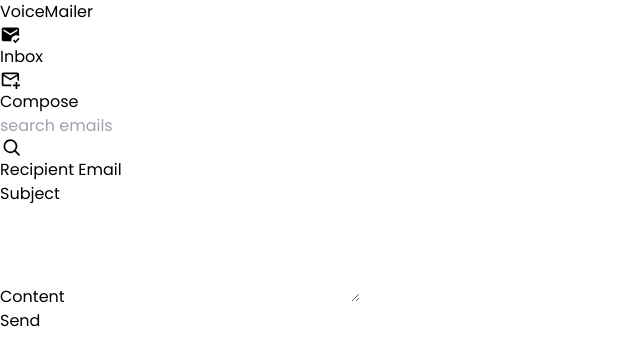
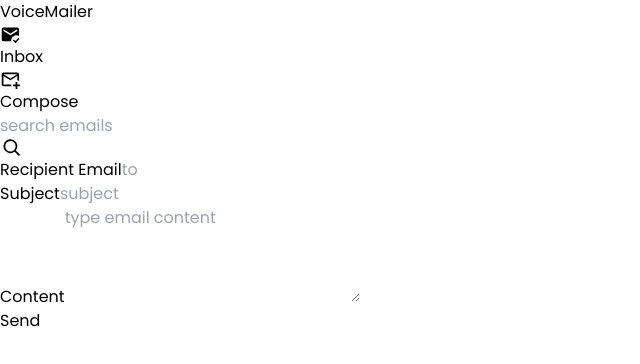
Before and after one commit to DC-21/MailApp, a React (Vite) app in the folder client/: page /compose in a window 1280 px wide. Shown: the top 364 px of the page, without its empty margins (0-640 px from the left). Built offline with nearby package versions, Linux system fonts and the light colour scheme.

Commit message:
compose, validate and send email update

```diff
--- a/client/package.json
+++ b/client/package.json
@@ -12,6 +12,7 @@
   "dependencies": {
     "@babel/plugin-transform-runtime": "^7.24.7",
     "@babel/runtime": "^7.24.7",
+    "@hookform/resolvers": "^3.9.0",
     "axios": "^1.7.2",
     "react": "^18.3.1",
     "react-dom": "^18.3.1",
@@ -19,7 +20,8 @@
     "react-query": "^3.39.3",
     "react-router-dom": "^6.24.1",
     "react-speech-recognition": "^3.10.0",
-    "recoil": "^0.7.7"
+    "recoil": "^0.7.7",
+    "yup": "^1.4.0"
   },
   "devDependencies": {
     "@babel/core": "^7.24.7",
@@ -28,6 +30,7 @@
     "@types/react": "^18.3.3",
     "@types/react-dom": "^18.3.0",
     "@types/react-speech-recognition": "^3.9.5",
+    "@types/yup": "^0.32.0",
     "@typescript-eslint/eslint-plugin": "^7.13.1",
     "@typescript-eslint/parser": "^7.13.1",
     "@vitejs/plugin-react": "^4.3.1",
--- a/client/src/components/layout/Navbar.tsx
+++ b/client/src/components/layout/Navbar.tsx
@@ -16,10 +16,8 @@
       email: "",
     });
 
-    // Clear local storage
     localStorage.clear();
 
-    // Navigate to home page
     navigate("/");
   };
 
@@ -50,6 +48,7 @@
         <div className="flex items-center gap-4">
           <span>Welcome, {userDetails.username}</span>
           <button
+            type="submit"
             onClick={handleLogout}
             className="p-2 bg-red-500 text-white rounded-lg"
           >
--- a/client/src/hooks/useSendEmail.ts
+++ b/client/src/hooks/useSendEmail.ts
@@ -1,22 +1,16 @@
-import { useQuery } from "react-query";
+import { useMutation } from "react-query";
 import axios from "axios";
 import { ENDPOINT } from "../typs/constants";
 
-// Function to fetch emails and clean up their content
-const fetchEmails = async () => {
-  try {
-    const { data } = await axios.get(`${ENDPOINT}/fetch-emails`);
-    // Process each email to remove unwanted styles
-    const cleanedEmails = data.map((email: any) => ({
-      ...email,
-      text: email.text ? email.text.replace(/<[^>]*>/g, "") : "", // Check if email.content exists before replacing
-    }));
-    return cleanedEmails;
-  } catch (error) {
-    throw new Error("Failed to fetch emails");
-  }
+export const useSendEmail = () => {
+  return useMutation(
+    (emailData) => {
+      return axios.post(`${ENDPOINT}/send-email`, emailData);
+    },
+    {
+      onError: (error) => {
+        console.error("Error sending email:", error);
+      },
+    }
+  );
 };
-
-export const useFetchEmails = () => {
-  return useQuery("emails", fetchEmails);
-};
--- a/client/src/pages/Compose.tsx
+++ b/client/src/pages/Compose.tsx
@@ -1,23 +1,42 @@
-import { useState } from "react";
+import { useForm } from "react-hook-form";
+import * as yup from "yup";
+import { yupResolver } from "@hookform/resolvers/yup";
+import { useSendEmail } from "../hooks/useSendEmail";
+
+const emailSchema = yup.object().shape({
+  to: yup
+    .string()
+    .email("Invalid email address")
+    .required("Recipient email is required"),
+  subject: yup.string().required("Subject is required"),
+  text: yup.string().required("Content is required"),
+});
 
 const Compose = () => {
-  const [recipient, setRecipient] = useState("");
-  const [subject, setSubject] = useState("");
-  const [content, setContent] = useState("");
+  const {
+    register,
+    handleSubmit,
+    reset,
+    formState: { errors },
+  } = useForm({
+    resolver: yupResolver(emailSchema),
+  });
 
-  const handleSubmit = (event: any) => {
-    event.preventDefault();
-    console.log("Sending email:", { recipient, subject, content });
-    setRecipient("");
-    setSubject("");
-    setContent("");
+  const { mutate: sendEmail, isLoading, isError, isSuccess } = useSendEmail();
+
+  const onSubmit = (data: any) => {
+    sendEmail(data, {
+      onSuccess: () => {
+        reset();
+      },
+    });
   };
 
   return (
     <div className="py-4">
       <form
-        onSubmit={handleSubmit}
-        className=" p-4 border rounded-lg shadow-gray-400 border-gray-200 bg-white shadow-lg max-w-lg w-full"
+        onSubmit={handleSubmit(onSubmit)}
+        className="p-4 border rounded-lg shadow-gray-400 border-gray-200 bg-white shadow-lg max-w-lg w-full"
       >
         <div className="mb-4">
           <label
@@ -29,11 +48,15 @@
           <input
             type="email"
             id="recipient"
-            className="mt-1 block w-full px-3 py-2 border border-gray-300 rounded-md shadow-sm focus:outline-none focus:ring-indigo-500 focus:border-indigo-500 sm:text-sm"
-            value={recipient}
-            onChange={(e) => setRecipient(e.target.value)}
-            required
+            placeholder="to"
+            className={`mt-1 block w-full px-3 py-2 border border-gray-300 rounded-md shadow-sm focus:outline-none focus:ring-indigo-500 focus:border-indigo-500 sm:text-sm ${
+              errors.to ? "border-red-500" : ""
+            }`}
+            {...register("to")}
           />
+          {errors.to && (
+            <p className="text-red-500 text-sm">{errors.to.message}</p>
+          )}
         </div>
         <div className="mb-4">
           <label
@@ -44,12 +67,16 @@
           </label>
           <input
             type="text"
+            placeholder="subject"
             id="subject"
-            className="mt-1 block w-full px-3 py-2 border border-gray-300 rounded-md shadow-sm focus:outline-none focus:ring-indigo-500 focus:border-indigo-500 sm:text-sm"
-            value={subject}
-            onChange={(e) => setSubject(e.target.value)}
-            required
+            className={`mt-1 block w-full px-3 py-2 border border-gray-300 rounded-md shadow-sm focus:outline-none focus:ring-indigo-500 focus:border-indigo-500 sm:text-sm ${
+              errors.subject ? "border-red-500" : ""
+            }`}
+            {...register("subject")}
           />
+          {errors.subject && (
+            <p className="text-red-500 text-sm">{errors.subject.message}</p>
+          )}
         </div>
         <div className="mb-4">
           <label
@@ -60,21 +87,36 @@
           </label>
           <textarea
             id="content"
-            className="mt-1 block w-full px-3 py-2 border border-gray-300 rounded-md shadow-sm focus:outline-none focus:ring-indigo-500 focus:border-indigo-500 sm:text-sm"
-            value={content}
-            onChange={(e) => setContent(e.target.value)}
+            placeholder="type email content"
+            className={`mt-1 block w-full px-3 py-2 border border-gray-300 rounded-md shadow-sm focus:outline-none focus:ring-indigo-500 focus:border-indigo-500 sm:text-sm ${
+              errors.text ? "border-red-500" : ""
+            }`}
             rows={4}
-            required
+            {...register("text")}
           />
+          {errors.text && (
+            <p className="text-red-500 text-sm">{errors.text.message}</p>
+          )}
         </div>
         <div className="flex justify-end">
           <button
             type="submit"
             className="inline-flex items-center px-4 py-2 border border-transparent rounded-md shadow-sm text-sm font-medium text-white bg-indigo-600 hover:bg-indigo-700 focus:outline-none focus:ring-2 focus:ring-offset-2 focus:ring-indigo-500"
+            disabled={isLoading}
           >
-            Send
+            {isLoading ? "Sending..." : "Send"}
           </button>
         </div>
+        {isError && (
+          <p className="text-red-500 text-sm mt-2">
+            Failed to send email. Please try again.
+          </p>
+        )}
+        {isSuccess && (
+          <p className="text-green-500 text-sm mt-2">
+            Email sent successfully!
+          </p>
+        )}
       </form>
     </div>
   );
--- a/client/src/pages/Login.tsx
+++ b/client/src/pages/Login.tsx
@@ -31,16 +31,14 @@
         password,
       });
 
-      console.log(response.status);
-
       if (response.status === 200) {
-        const user = response.data;
+        const { id, username, email } = response.data;
 
         setIsAuthenticated(true);
         setUserDetails({
-          id: user.id,
-          username: user.username,
-          email: user.email,
+          id,
+          username,
+          email,
         });
 
         toast.success("Login successful!");
--- a/client/src/pages/View.tsx
+++ b/client/src/pages/View.tsx
@@ -7,9 +7,9 @@
   onClose: () => void;
 }
 
-const parseContent = (content: string) => {
+const parseContent = (text: string) => {
   const urlRegex = /(https?:\/\/[^\s]+)/g;
-  const parts = content.split(urlRegex);
+  const parts = text.split(urlRegex);
   let linkCount = 0;
 
   return parts.map((part, index) => {
```
Also changed, not shown: 2 other files (tests, documents, lock files or other folders).
